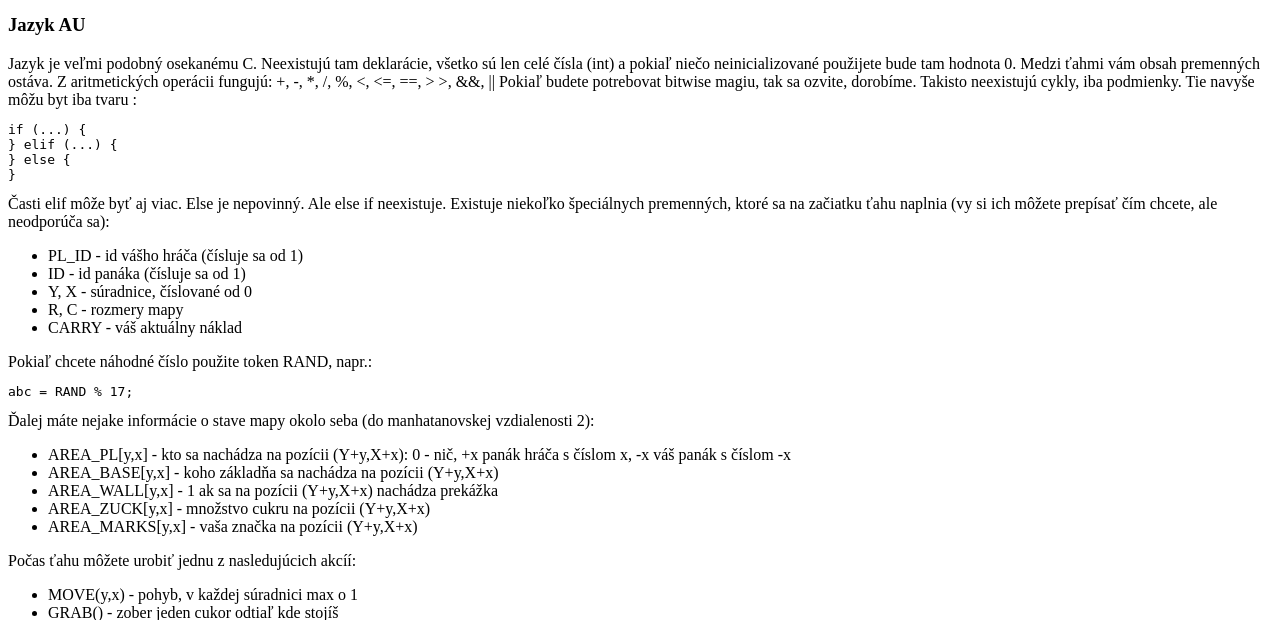
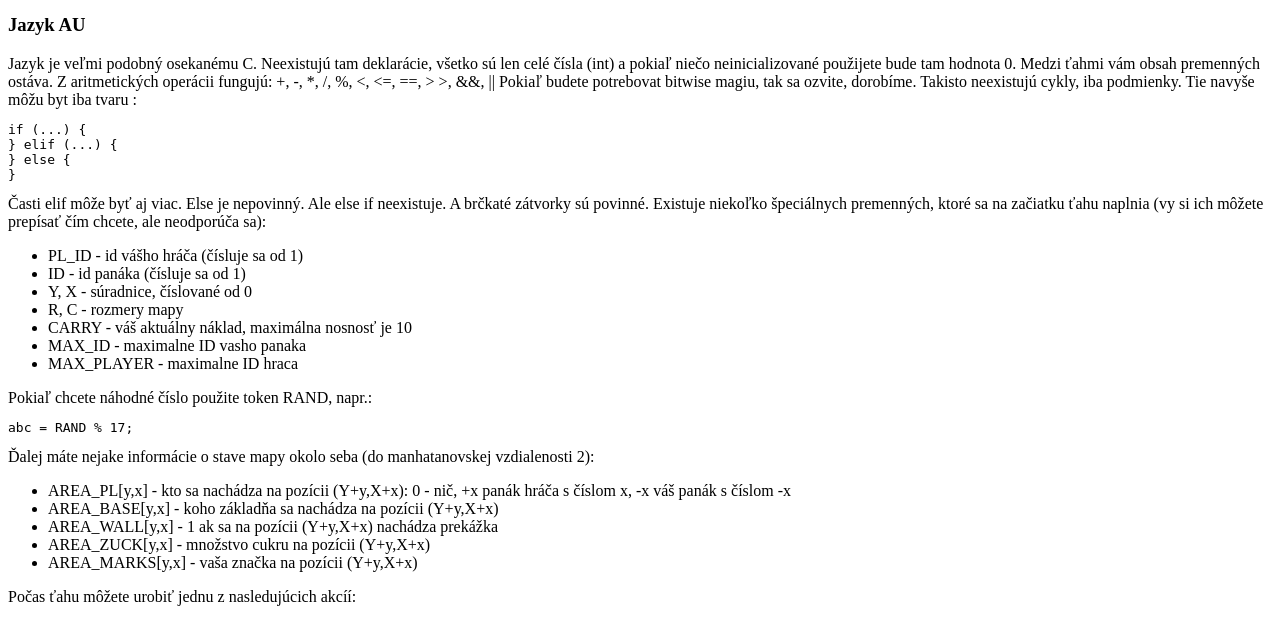
Before and after one commit to usamec/proboj2014, a Flask app: template web/templates/index.html in a window 1280 px wide. Shown: the part 431-1051 px from the top of the page. Run offline with Flask 2, Linux system fonts and the light colour scheme; the template is opened without the code that fills it, so the values that code supplies are empty.

Commit message:
Vela fixov

```diff
--- a/opserver/proboj.py
+++ b/opserver/proboj.py
@@ -8,7 +8,7 @@ import numpy as np
 from pygame.locals import *
 import os
 
-FPS = 2
+FPS = 10
 WINDOWWIDTH = 1000
 WINDOWHEIGHT = 700
 
--- a/web/runner/run.py
+++ b/web/runner/run.py
@@ -2,7 +2,7 @@ import os
 import datetime
 import random
 
-n_players = 1
+n_players = 4
 cur_scores = [0 for x in xrange(n_players)]
 if os.path.exists("../logs/scores.txt"):
   f = open("../logs/scores.txt")
--- a/web/templates/index.html
+++ b/web/templates/index.html
@@ -97,6 +97,7 @@ if (...) {
 }
 </pre>
 Časti elif môže byť aj viac. Else je nepovinný. Ale else if neexistuje.
+A brčkaté zátvorky sú povinné.
 
 Existuje niekoľko špeciálnych premenných, ktoré sa na začiatku ťahu naplnia (vy si ich môžete
 prepísať čím chcete, ale neodporúča sa):
@@ -105,7 +106,9 @@ prepísať čím chcete, ale neodporúča sa):
 <li>ID - id panáka (čísluje sa od 1)</li>
 <li>Y, X - súradnice, číslované od 0</li>
 <li>R, C - rozmery mapy</li>
-<li>CARRY - váš aktuálny náklad</li>
+<li>CARRY - váš aktuálny náklad, maximálna nosnosť je 10</li>
+<li>MAX_ID - maximalne ID vasho panaka</li>
+<li>MAX_PLAYER - maximalne ID hraca</li>
 </ul>
 
 Pokiaľ chcete náhodné číslo použite token RAND, napr.:
```
Also changed, not shown: 2 other files.
